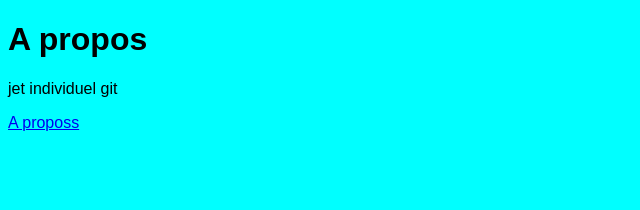
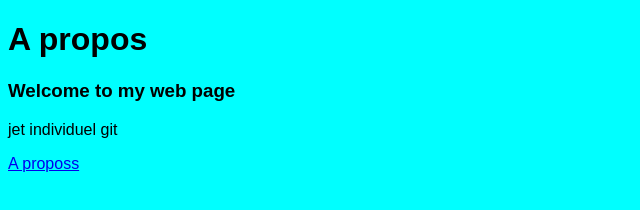
Before and after one commit to MohamedX16/mon-projet-git, a plain HTML site: page index.html in a window 1280 px wide. Shown: the whole page, without its empty margins (0-640 px from the left). Drawn offline with Linux system fonts and the light colour scheme.

Commit message:
modification index.html

```diff
--- a/index.html
+++ b/index.html
@@ -8,6 +8,7 @@
 </head>
 <body>
     <h1>A propos</h1>
+    <h3>Welcome to my web page</h3>
     <p >jet individuel git </p>
     <a href="about.html">A proposs</a>
 
```
